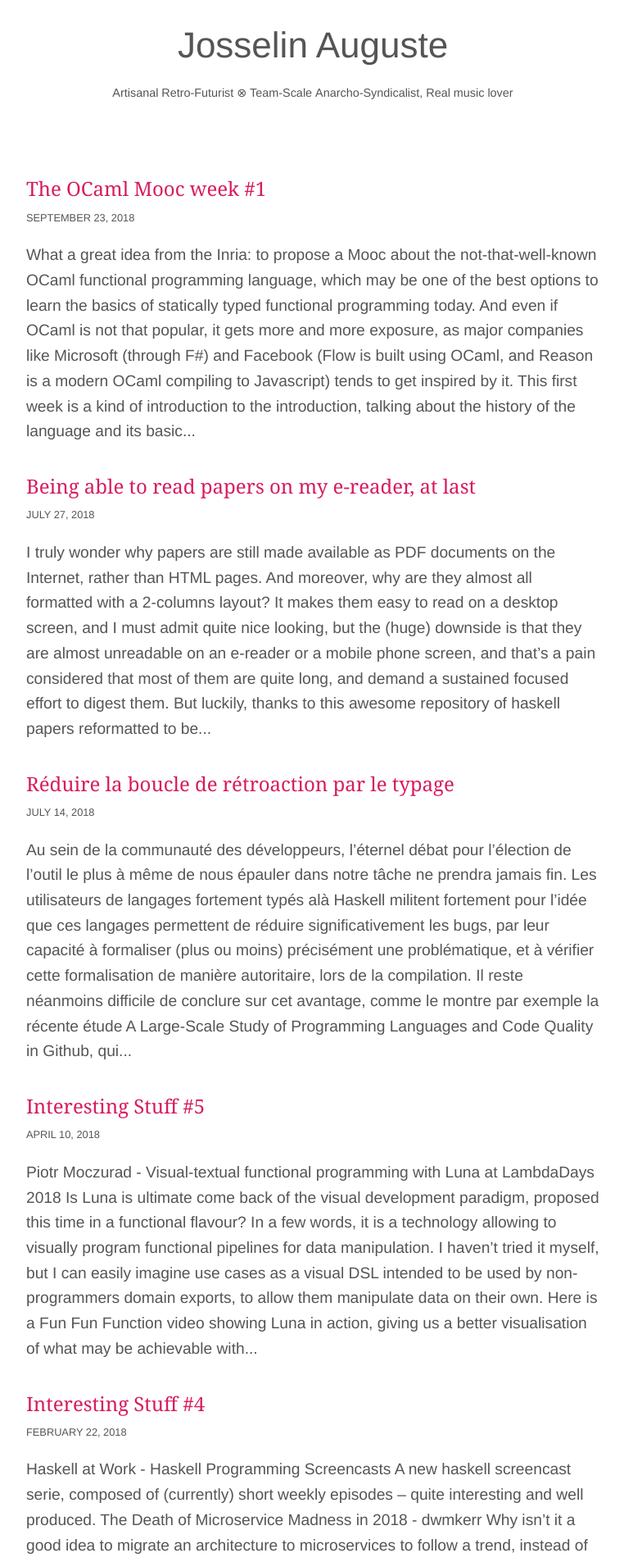
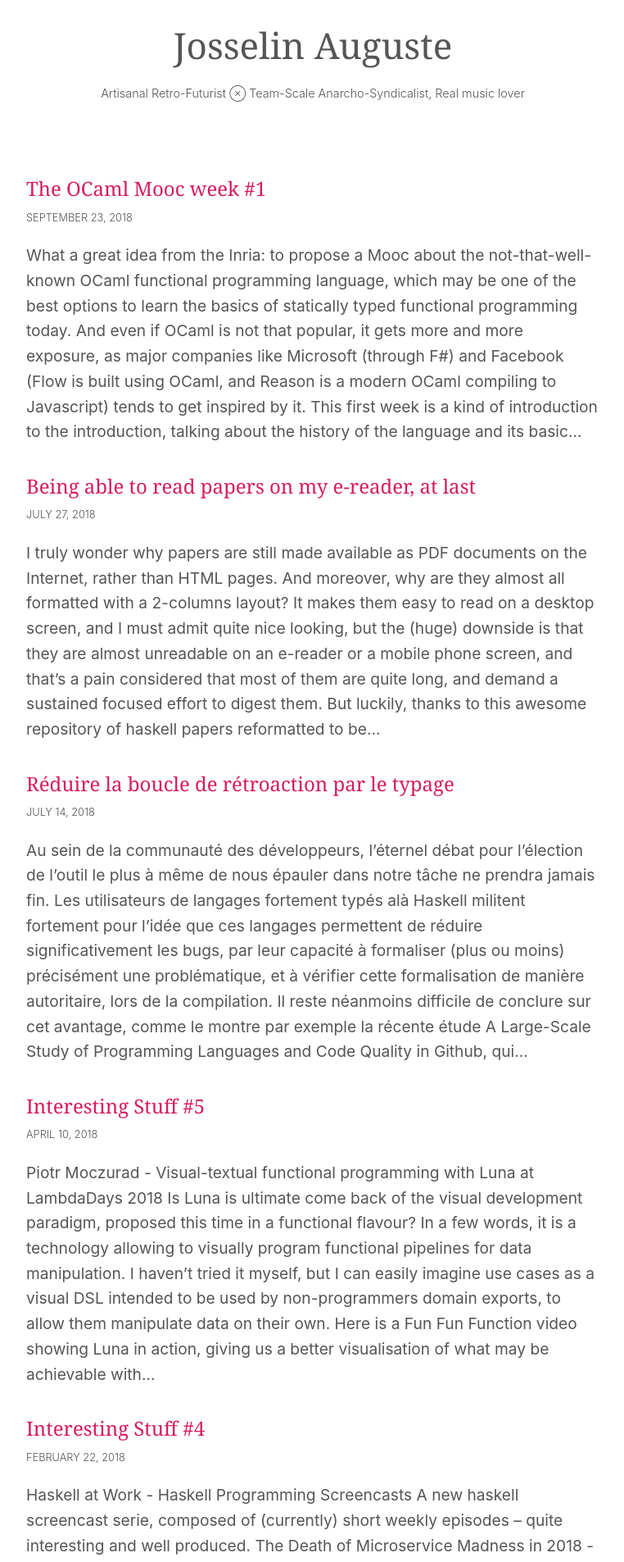
Before and after one commit to josselinauguste/josselinauguste.github.io, a Jekyll site: the page built from index.md, in a window 1280 px wide. Shown: the top 1905 px of the page at 82% size, without its empty margins (258-1020 px from the left). Built offline with Jekyll 4.4.1, drawn with Linux system fonts in a browser that asks for light colours.

Commit message:
Pimp font

```diff
--- a/css/screen.css
+++ b/css/screen.css
@@ -1,14 +1,18 @@
 body {
   background-color: white;
   color: #555;
-  font-family: "Helvetica Neue", Helvetica, Arial, sans-serif;
+  font-family: "SF Pro Text", -apple-system, BlinkMacSystemFont, "Inter", "Segoe UI", Roboto, Helvetica, Arial, sans-serif, "Apple Color Emoji", "Segoe UI Emoji", "Segoe UI Symbol";
   line-height: 1.6;
   margin: 0;
   padding: 0;
 }
 
+h1, p.title, h2 {
+  font-family: Georgia, Times, "Times New Roman", serif;
+}
+
 code {
-  font-family: Menlo, monospace;
+  font-family: monospace;
   font-feature-settings: "calt" 1;
   line-height: 1.4em;
 }
@@ -108,10 +112,6 @@ h2 {
   margin: 26px 0 16px 0;
 }
 
-article > header > h1, h2 {
-  font-family: Georgia, Times, "Times New Roman", serif;
-}
-
 .metadata {
   font-size: 0.8em;
   font-weight: 300;
```
